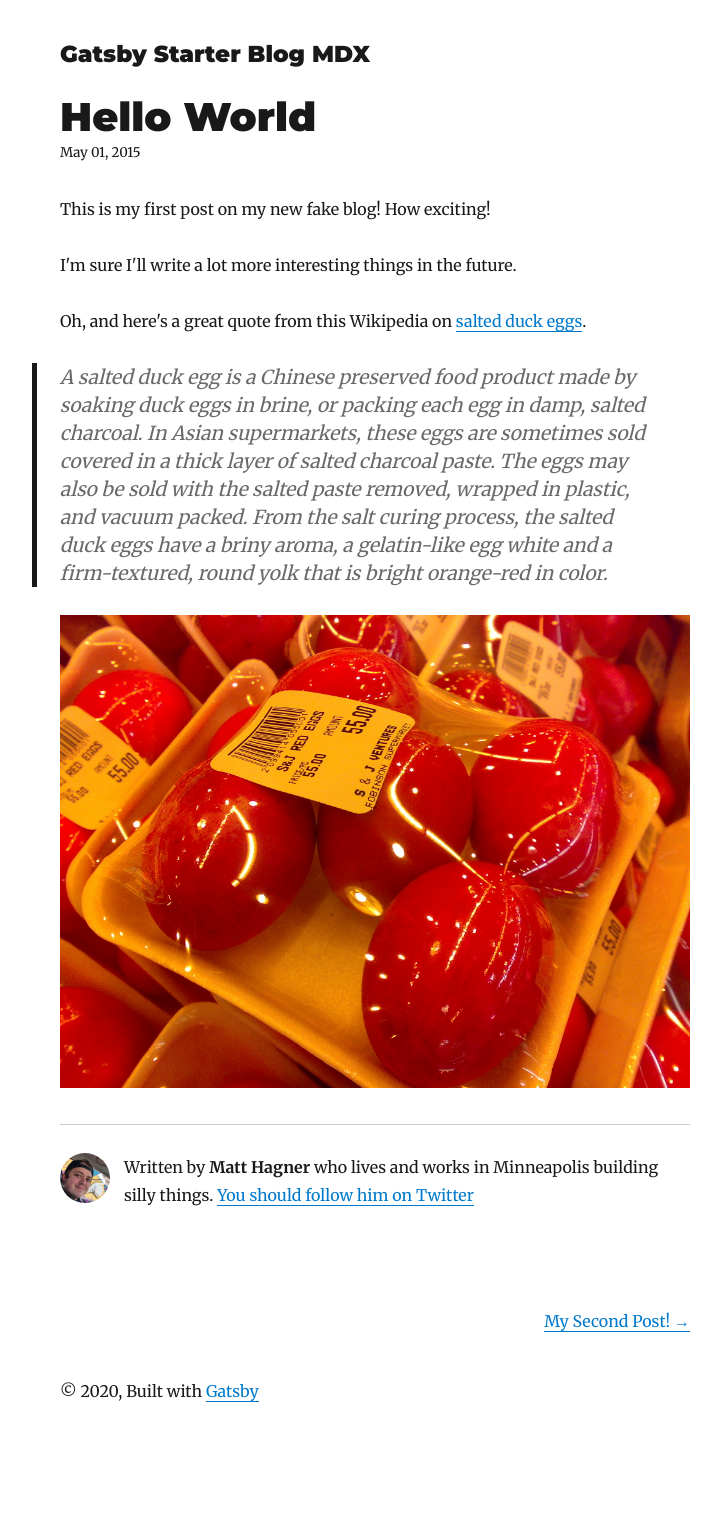
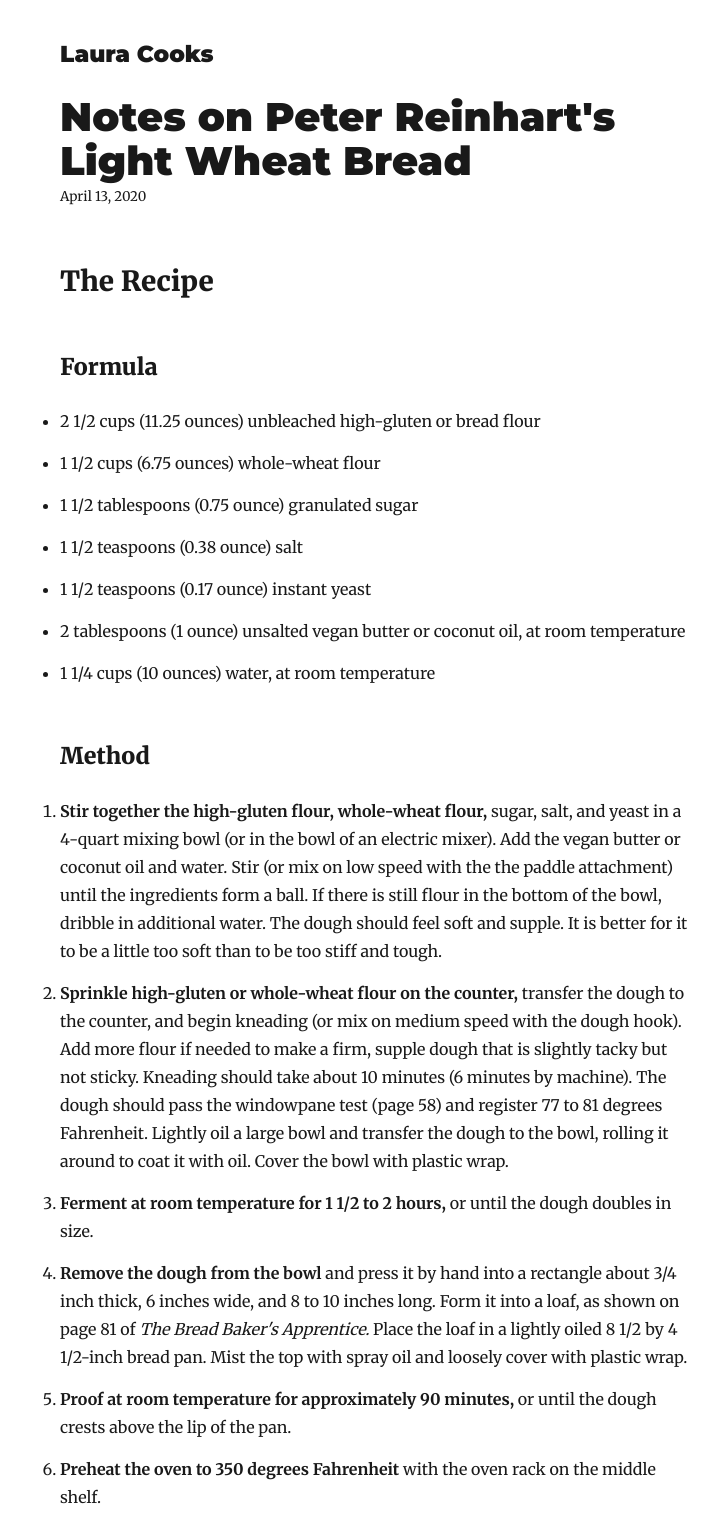
Before and after one commit to laura-is-here/laura-cooks, a Gatsby site: page /hello-world/ in a window 1280 px wide. Shown: the top 1514 px of the page, without its empty margins (265-986 px from the left). Before the commit the page ends 1447 px from the top, so only its background shows below. Built offline with nearby package versions, Linux system fonts and the light colour scheme; Gatsby itself is replaced by a stand-in of ours; some packages are replaced by stand-ins of ours.

Commit message:
Initial commit

```diff
--- a/content/blog/hello-world/index.md
+++ b/content/blog/hello-world/index.md
@@ -1,21 +1,27 @@
 ---
-title: Hello World
-date: '2015-05-01T22:12:03.284Z'
+title: Notes on Peter Reinhart's Light Wheat Bread
+date: '2020-04-13T22:12:03.284Z'
 ---
 
-This is my first post on my new fake blog! How exciting!
+## The Recipe
 
-I'm sure I'll write a lot more interesting things in the future.
+### Formula
 
-Oh, and here's a great quote from this Wikipedia on
-[salted duck eggs](http://en.wikipedia.org/wiki/Salted_duck_egg).
+- 2 1/2 cups (11.25 ounces) unbleached high-gluten or bread flour
+- 1 1/2 cups (6.75 ounces) whole-wheat flour
+- 1 1/2 tablespoons (0.75 ounce) granulated sugar
+- 1 1/2 teaspoons (0.38 ounce) salt
+- 1 1/2 teaspoons (0.17 ounce) instant yeast
+- 2 tablespoons (1 ounce) unsalted vegan butter or coconut oil, at room temperature
+- 1 1/4 cups (10 ounces) water, at room temperature
 
-> A salted duck egg is a Chinese preserved food product made by soaking duck
-> eggs in brine, or packing each egg in damp, salted charcoal. In Asian
-> supermarkets, these eggs are sometimes sold covered in a thick layer of salted
-> charcoal paste. The eggs may also be sold with the salted paste removed,
-> wrapped in plastic, and vacuum packed. From the salt curing process, the
-> salted duck eggs have a briny aroma, a gelatin-like egg white and a
-> firm-textured, round yolk that is bright orange-red in color.
+### Method
 
-![Chinese Salty Egg](./salty_egg.jpg)
+1. **Stir together the high-gluten flour, whole-wheat flour,** sugar, salt, and yeast in a 4-quart mixing bowl (or in the bowl of an electric mixer). Add the vegan butter or coconut oil and water. Stir (or mix on low speed with the the paddle attachment) until the ingredients form a ball. If there is still flour in the bottom of the bowl, dribble in additional water. The dough should feel soft and supple. It is better for it to be a little too soft than to be too stiff and tough.
+2. **Sprinkle high-gluten or whole-wheat flour on the counter,** transfer the dough to the counter, and begin kneading (or mix on medium speed with the dough hook). Add more flour if needed to make a firm, supple dough that is slightly tacky but not sticky. Kneading should take about 10 minutes (6 minutes by machine). The dough should pass the windowpane test (page 58) and register 77 to 81 degrees Fahrenheit. Lightly oil a large bowl and transfer the dough to the bowl, rolling it around to coat it with oil. Cover the bowl with plastic wrap.
+3. **Ferment at room temperature for 1 1/2 to 2 hours,** or until the dough doubles in size.
+4. **Remove the dough from the bowl** and press it by hand into a rectangle about 3/4 inch thick, 6 inches wide, and 8 to 10 inches long. Form it into a loaf, as shown on page 81 of _The Bread Baker's Apprentice._ Place the loaf in a lightly oiled 8 1/2 by 4 1/2-inch bread pan. Mist the top with spray oil and loosely cover with plastic wrap.
+5. **Proof at room temperature for approximately 90 minutes,** or until the dough crests above the lip of the pan.
+6. **Preheat the oven to 350 degrees Fahrenheit** with the oven rack on the middle shelf.
+7. **Place the bread pan on a sheet pan and bake for 30 minutes.** Rotate the pan 180 degress for even baking and continue baking for 15 to 30 minutes, depending on the oven. The finished loaf should register 190 degrees Fahrenheit in the center, be golden brown on the top and the sides, and sound hollow when thumped on the bottom.
+8. **When the bread is finished baking,** remove it immediately from the loaf pan and cool it on a rack for at least 1 hour, preferably 2 hours, before slicing or serving.
--- a/gatsby-config.js
+++ b/gatsby-config.js
@@ -1,11 +1,11 @@
 module.exports = {
   siteMetadata: {
-    title: `Gatsby Starter Blog MDX`,
-    author: `Matt Hagner`,
-    description: `An extension of the gatsby starter blog, with support for MDX`,
+    title: `Laura Cooks`,
+    author: `Laura Gabrielle`,
+    description: `A simple blog for personal notes on some of my favorite recipes.`,
     siteUrl: `https://gatsby-starter-blog-mdx-demo.netlify.com/`,
     social: {
-      twitter: `mattinthecouch`,
+      twitter: `QuikreteQueen`,
     },
   },
   plugins: [
@@ -29,9 +29,7 @@
         extensions: ['.mdx', '.md'],
         // a workaround to solve mdx-remark plugin compat issue
         // https://github.com/gatsbyjs/gatsby/issues/15486
-        plugins: [
-          `gatsby-remark-images`,
-        ],
+        plugins: [`gatsby-remark-images`],
         gatsbyRemarkPlugins: [
           {
             resolve: `gatsby-remark-images`,
@@ -125,13 +123,13 @@
     {
       resolve: `gatsby-plugin-manifest`,
       options: {
-        name: `Gatsby Starter Blog`,
-        short_name: `GatsbyJS`,
+        name: `Laura Cooks`,
+        short_name: `Laura Cooks`,
         start_url: `/`,
         background_color: `#ffffff`,
-        theme_color: `#663399`,
+        theme_color: `#f1c40f`,
         display: `minimal-ui`,
-        icon: `content/assets/gatsby-icon.png`,
+        icon: `content/assets/icon.png`,
       },
     },
     `gatsby-plugin-offline`,
--- a/src/components/Bio.js
+++ b/src/components/Bio.js
@@ -28,11 +28,11 @@
               }}
             />
             <p>
-              Written by <strong>{author}</strong> who lives and works in
-              Minneapolis building silly things.
+              Written by <strong>{author}</strong>: anarchist, queer trans
+              woman, food lover.
               {` `}
               <a href={`https://twitter.com/${social.twitter}`}>
-                You should follow him on Twitter
+                Follow me on Twitter!
               </a>
             </p>
           </div>
@@ -44,7 +44,7 @@
 
 const bioQuery = graphql`
   query BioQuery {
-    avatar: file(absolutePath: { regex: "/profile-pic.jpg/" }) {
+    avatar: file(absolutePath: { regex: "/profile-pic.jpeg/" }) {
       childImageSharp {
         fixed(width: 50, height: 50) {
           ...GatsbyImageSharpFixed
```
Also changed, not shown: content/assets/icon.png (added), content/assets/profile-pic.jpeg (added), static/android-chrome-192x192.png (added), static/android-chrome-512x512.png (added), static/apple-touch-icon.png (added), static/favicon-16x16.png (added), static/favicon-32x32.png (added), static/favicon.ico, static/site.webmanifest (added).
